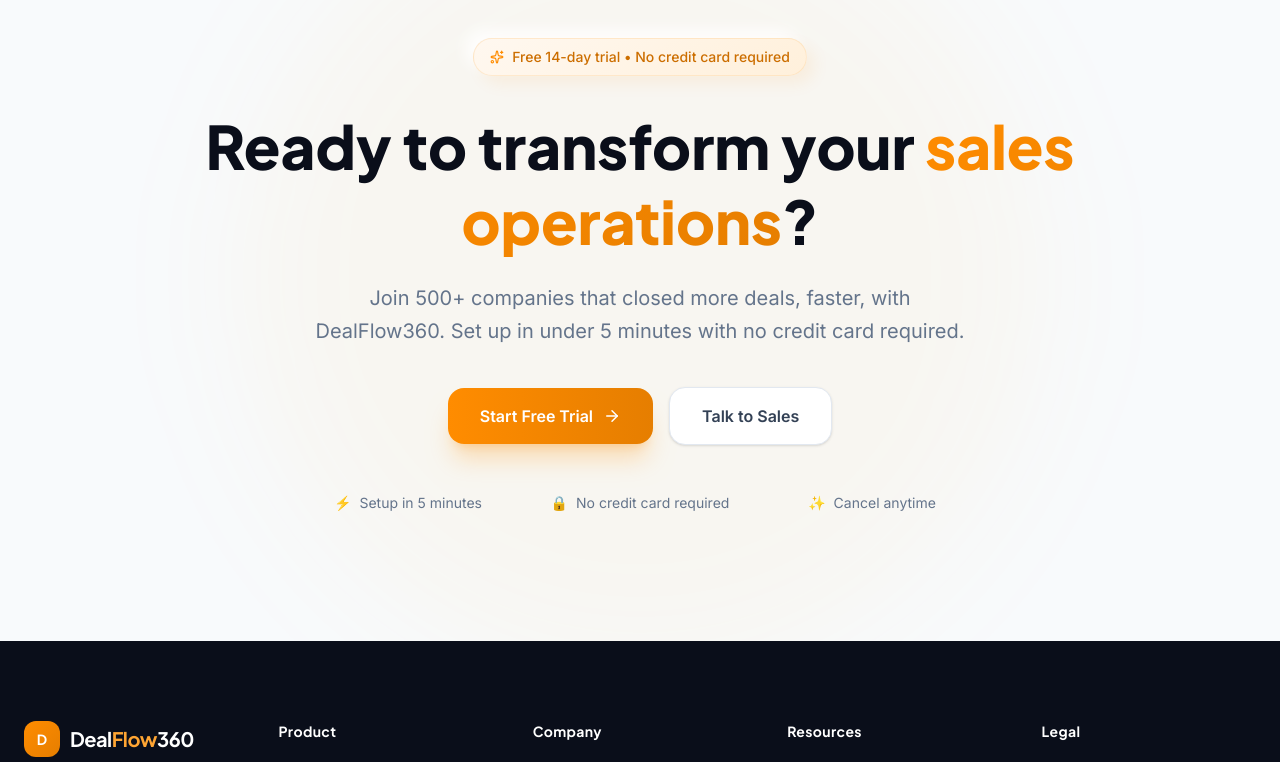
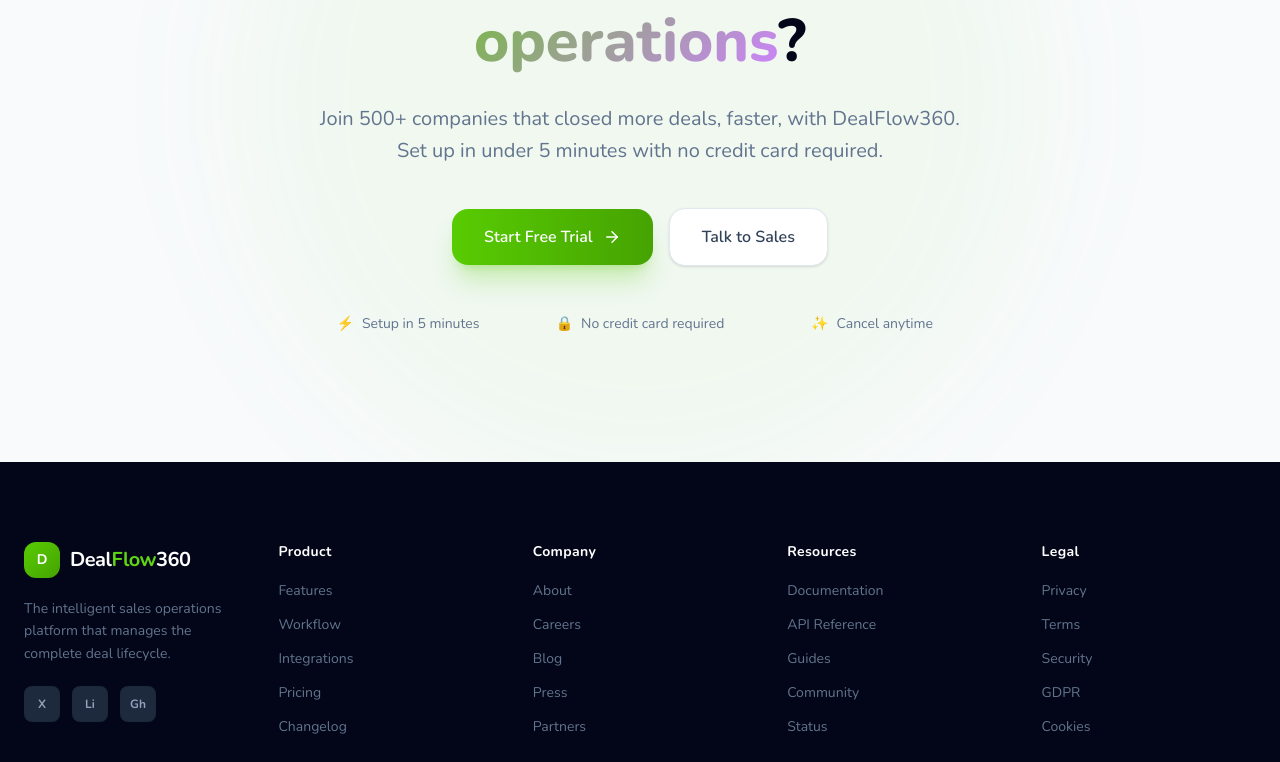
Before and after one commit to J-Ahmad19/DealFlow360, a React (Vite) app: page / in a window 1280 px wide. Shown: the part 6628-7390 px from the top of the page. Built offline with nearby package versions, Linux system fonts and the light colour scheme.

Commit message:
feat: implement Lingo design system tokens — Nunito font, green/purple palette, tactile utility classes

```diff
--- a/index.html
+++ b/index.html
@@ -7,7 +7,7 @@
     <title>DealFlow360 — Intelligent Sales Operations Platform</title>
     <link rel="preconnect" href="https://fonts.googleapis.com" />
     <link rel="preconnect" href="https://fonts.gstatic.com" crossorigin />
-    <link href="https://fonts.googleapis.com/css2?family=Inter:wght@300;400;500;600;700;800;900&family=Plus+Jakarta+Sans:wght@400;500;600;700;800&display=swap" rel="stylesheet" />
+    <link href="https://fonts.googleapis.com/css2?family=Nunito:wght@400;500;600;700;800;900&family=JetBrains+Mono:wght@400;500;700&display=swap" rel="stylesheet" />
   </head>
   <body>
     <div id="root"></div>
--- a/src/index.css
+++ b/src/index.css
@@ -1,43 +1,37 @@
 @import "tailwindcss";
 
 @theme {
-  --color-brand-50: #fff8f0;
-  --color-brand-100: #fff0db;
-  --color-brand-200: #ffdcb3;
-  --color-brand-300: #ffc480;
-  --color-brand-400: #ffa533;
-  --color-brand-500: #ff8c00;
-  --color-brand-600: #e67e00;
-  --color-brand-700: #cc6e00;
-  --color-brand-800: #a35800;
-  --color-brand-900: #7a4200;
+  --color-brand-50: #e8f9db;
+  --color-brand-100: #c6f1a8;
+  --color-brand-200: #a2e873;
+  --color-brand-300: #7cde3c;
+  --color-brand-400: #5ed614;
+  --color-brand-500: #58CC02; /* Primary */
+  --color-brand-600: #46a302;
+  --color-brand-700: #357a01;
+  --color-brand-800: #235201;
+  --color-brand-900: #122900;
 
-  --color-warm-50: #fffcf5;
-  --color-warm-100: #fff7e6;
-  --color-warm-200: #ffedcc;
-  --color-warm-300: #ffe0a3;
-  --color-warm-400: #ffd066;
-  --color-warm-500: #ffc233;
-  --color-warm-600: #e6a800;
-  --color-warm-700: #b38300;
+  --color-secondary-50: #f7e6ff;
+  --color-secondary-100: #ebccff;
+  --color-secondary-200: #dfb3ff;
+  --color-secondary-300: #d399ff;
+  --color-secondary-400: #ce82ff; /* Secondary */
+  --color-secondary-500: #a568cc;
+  --color-secondary-600: #7c4e99;
+  --color-secondary-700: #533466;
+  --color-secondary-800: #291a33;
+  --color-secondary-900: #140d1a;
 
-  --color-slate-950: #0a0e1a;
-  --color-slate-900: #111827;
-  --color-slate-800: #1e293b;
-  --color-slate-700: #334155;
-  --color-slate-600: #475569;
-  --color-slate-500: #64748b;
-  --color-slate-400: #94a3b8;
-  --color-slate-300: #cbd5e1;
-  --color-slate-200: #e2e8f0;
-  --color-slate-100: #f1f5f9;
-  --color-slate-50: #f8fafc;
+  --color-success-500: #58CC02;
+  --color-warning-500: #FFC800;
+  --color-danger-500: #FF4B4B;
 
-  --font-display: 'Plus Jakarta Sans', system-ui, sans-serif;
-  --font-body: 'Inter', system-ui, sans-serif;
+  --color-text-main: #3C3C3C;
+
+  --font-display: 'Nunito', system-ui, sans-serif;
+  --font-body: 'Nunito', system-ui, sans-serif;
 }
-
-
 
 html {
   scroll-behavior: smooth;
@@ -47,8 +41,8 @@
 
 body {
   font-family: var(--font-body);
-  background: #fafbfc;
-  color: var(--color-slate-800);
+  background: #f0f2f5;
+  color: var(--color-text-main);
   overflow-x: hidden;
 }
 
@@ -62,50 +56,78 @@
 }
 
 ::-webkit-scrollbar-track {
-  background: var(--color-slate-100);
+  background: #f1f5f9;
 }
 
 ::-webkit-scrollbar-thumb {
-  background: var(--color-slate-300);
+  background: #cbd5e1;
   border-radius: 4px;
 }
 
 ::-webkit-scrollbar-thumb:hover {
-  background: var(--color-slate-400);
+  background: #94a3b8;
 }
 
-.glass {
-  background: rgba(255, 255, 255, 0.7);
-  backdrop-filter: blur(20px);
-  -webkit-backdrop-filter: blur(20px);
-  border: 1px solid rgba(255, 255, 255, 0.3);
+/* Tactile 3D Buttons */
+.btn-tactile {
+  display: inline-flex;
+  align-items: center;
+  justify-content: center;
+  border-radius: 1rem;
+  font-weight: 700;
+  text-transform: uppercase;
+  letter-spacing: 0.05em;
+  border-bottom-width: 4px;
+  transition: all 0.15s ease;
 }
 
-.glass-dark {
-  background: rgba(15, 23, 42, 0.8);
-  backdrop-filter: blur(20px);
-  -webkit-backdrop-filter: blur(20px);
-  border: 1px solid rgba(255, 255, 255, 0.08);
+.btn-tactile:active {
+  transform: translateY(4px);
+  border-bottom-width: 0px;
+  margin-top: 4px;
 }
 
-.clay {
-  background: linear-gradient(145deg, #ffffff, #f0f0f0);
-  box-shadow:
-    8px 8px 16px rgba(0, 0, 0, 0.06),
-    -8px -8px 16px rgba(255, 255, 255, 0.8);
-  border: 1px solid rgba(255, 255, 255, 0.5);
+.btn-primary {
+  background-color: var(--color-brand-500);
+  color: white;
+  border-color: var(--color-brand-600);
 }
 
-.clay-accent {
-  background: linear-gradient(145deg, #fff8f0, #fff0db);
-  box-shadow:
-    8px 8px 16px rgba(255, 140, 0, 0.08),
-    -8px -8px 16px rgba(255, 255, 255, 0.9);
-  border: 1px solid rgba(255, 200, 130, 0.3);
+.btn-primary:hover {
+  background-color: #5edf02;
+}
+
+.btn-secondary {
+  background-color: white;
+  color: var(--color-text-main);
+  border: 2px solid #e5e7eb;
+  border-bottom: 4px solid #e5e7eb;
+}
+
+.btn-secondary:hover {
+  background-color: #f9fafb;
+}
+
+.btn-secondary:active {
+  border-bottom: 0px solid #e5e7eb;
+}
+
+/* Tactile Cards */
+.card-tactile {
+  background: #ffffff;
+  border-radius: 1.25rem;
+  border: 2px solid #e5e7eb;
+  border-bottom-width: 4px;
+  transition: all 0.2s ease;
+}
+
+.card-tactile:hover {
+  transform: translateY(-4px);
+  border-bottom-width: 8px;
 }
 
 .gradient-text {
-  background: linear-gradient(135deg, var(--color-brand-500), var(--color-brand-600));
+  background: linear-gradient(135deg, var(--color-brand-500), var(--color-secondary-400));
   -webkit-background-clip: text;
   -webkit-text-fill-color: transparent;
   background-clip: text;
@@ -113,29 +135,19 @@
 
 .hero-gradient {
   background:
-    radial-gradient(ellipse 80% 50% at 50% -20%, rgba(255, 140, 0, 0.12), transparent),
-    radial-gradient(ellipse 60% 40% at 80% 50%, rgba(255, 200, 130, 0.08), transparent),
-    linear-gradient(180deg, #fafbfc 0%, #fff8f0 50%, #fafbfc 100%);
+    radial-gradient(circle at top right, rgba(206, 130, 255, 0.1), transparent 40%),
+    radial-gradient(circle at bottom left, rgba(88, 204, 2, 0.1), transparent 40%),
+    #ffffff;
 }
 
 .section-divider {
-  height: 1px;
-  background: linear-gradient(90deg, transparent, var(--color-slate-200), transparent);
+  height: 2px;
+  background: #e5e7eb;
 }
 
 @keyframes float {
   0%, 100% { transform: translateY(0px); }
   50% { transform: translateY(-12px); }
-}
-
-@keyframes pulse-glow {
-  0%, 100% { box-shadow: 0 0 20px rgba(255, 140, 0, 0.15); }
-  50% { box-shadow: 0 0 40px rgba(255, 140, 0, 0.3); }
-}
-
-@keyframes shimmer {
-  0% { background-position: -200% 0; }
-  100% { background-position: 200% 0; }
 }
 
 .animate-float {
@@ -146,16 +158,6 @@
   animation: float 6s ease-in-out infinite 2s;
 }
 
-.animate-pulse-glow {
-  animation: pulse-glow 3s ease-in-out infinite;
-}
-
-.shimmer-bg {
-  background: linear-gradient(90deg, transparent, rgba(255, 255, 255, 0.4), transparent);
-  background-size: 200% 100%;
-  animation: shimmer 3s ease-in-out infinite;
-}
-
 @media (prefers-reduced-motion: reduce) {
   *, *::before, *::after {
     animation-duration: 0.01ms !important;
```
